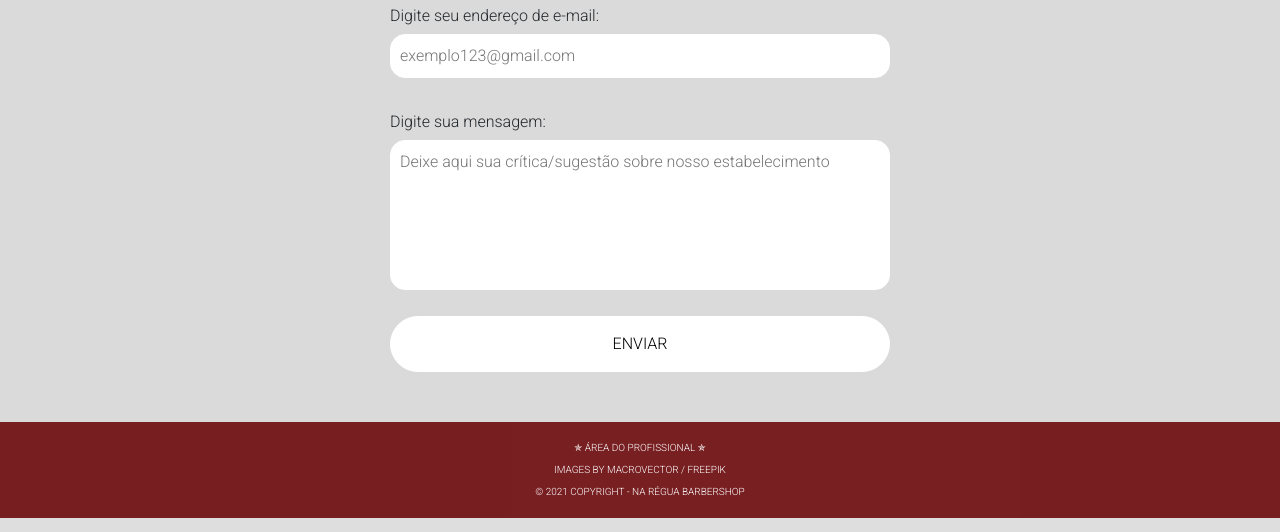
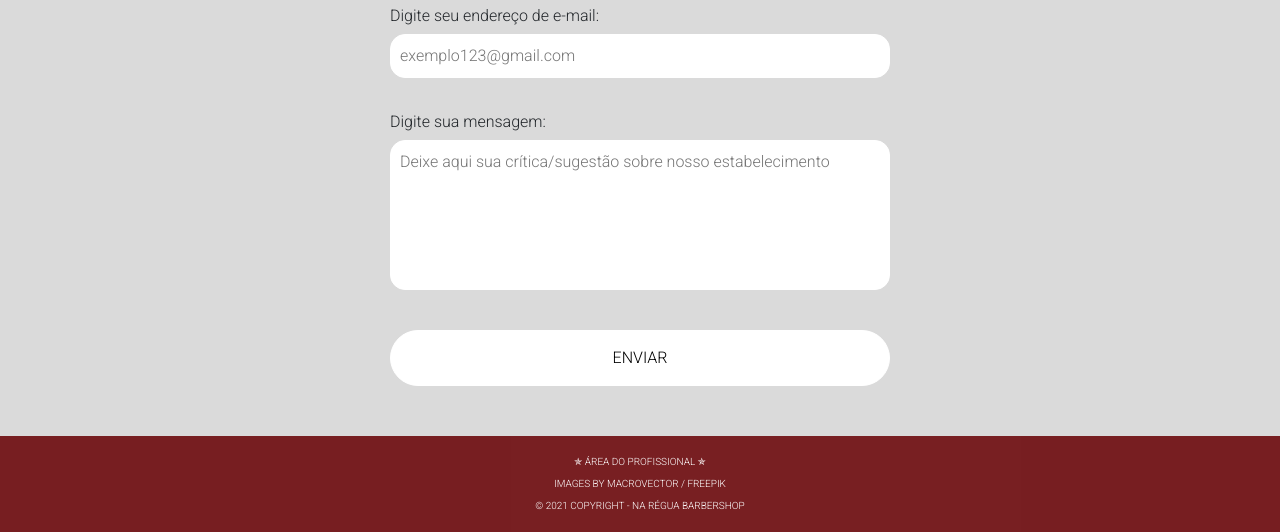
Before and after one commit to leOhsantos/projeto-barbearia, a PHP site: page / in a window 1280 px wide. Shown: the part 2722-3254 px from the top of the page. Run offline with PHP 8.4, Linux system fonts and the light colour scheme; data comes from the database, SQL or seed files in the repository.

Commit message:
corrigindo espaçamentos dos btns

```diff
--- a/assets/css/style.css
+++ b/assets/css/style.css
@@ -511,6 +511,12 @@ textarea {
   text-transform: uppercase;
 }
 
+#contactUs .btn-container {
+  display: flex;
+  justify-content: center;
+  margin-top: 14px;
+}
+
 .column-1 .btn-container {
   display: flex;
   justify-content: center;
```
